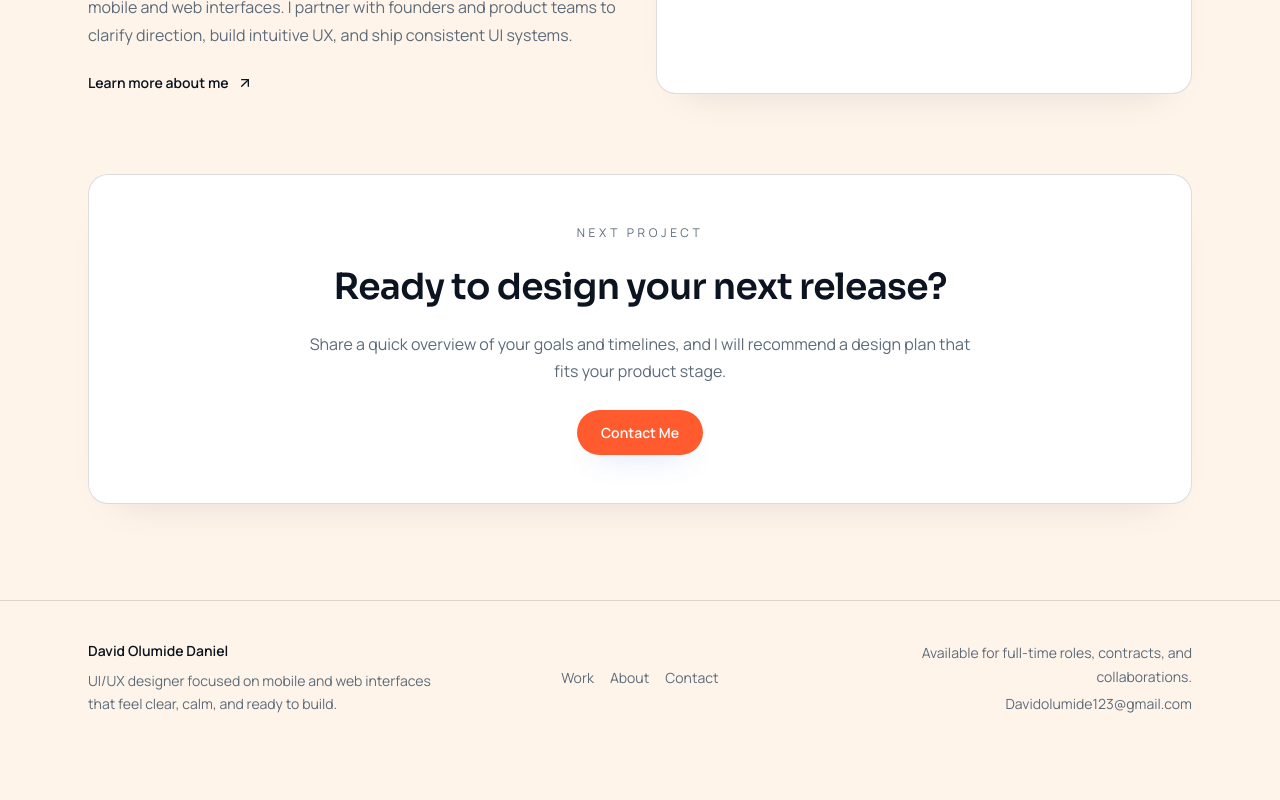
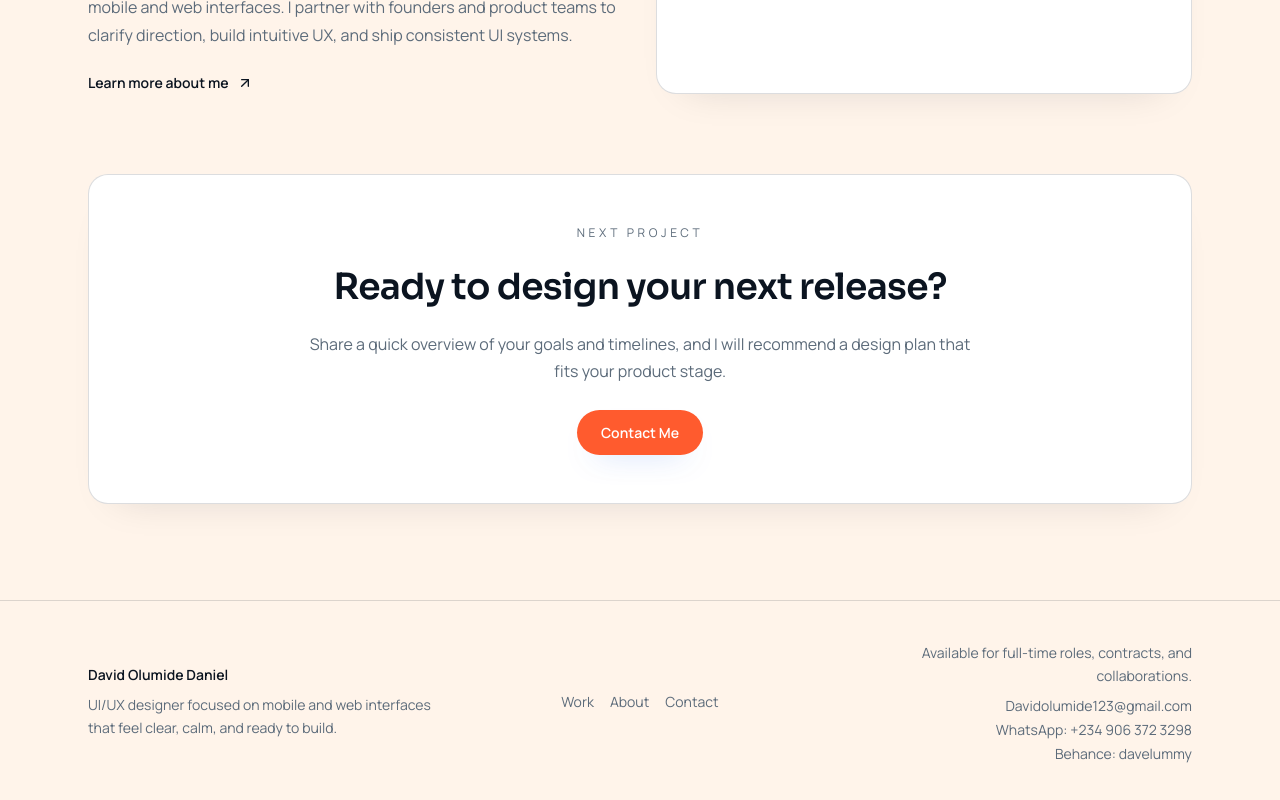
Before and after one commit to Davelummy/uiux-portfolio, a Next.js app: page / in a window 1280 px wide. Shown: the part 2590-3390 px from the top of the page. Before the commit the page ends 3346 px from the top, so only its background shows below. Built offline with nearby package versions, Linux system fonts and the light colour scheme.

Commit message:
Add Behance and contact links to footer

```diff
--- a/src/app/layout.tsx
+++ b/src/app/layout.tsx
@@ -90,7 +90,26 @@
               </div>
               <div className="text-muted md:text-right">
                 <p>Available for full-time roles, contracts, and collaborations.</p>
-                <p className="mt-1">Davidolumide123@gmail.com</p>
+                <a
+                  href="mailto:Davidolumide123@gmail.com"
+                  className="mt-2 block transition hover:text-ink"
+                >
+                  Davidolumide123@gmail.com
+                </a>
+                <a
+                  href="https://wa.me/2349063723298"
+                  className="mt-1 block transition hover:text-ink"
+                >
+                  WhatsApp: +234 906 372 3298
+                </a>
+                <a
+                  href="https://www.behance.net/davelummy"
+                  target="_blank"
+                  rel="noopener noreferrer"
+                  className="mt-1 block transition hover:text-ink"
+                >
+                  Behance: davelummy
+                </a>
               </div>
             </div>
           </footer>
```
